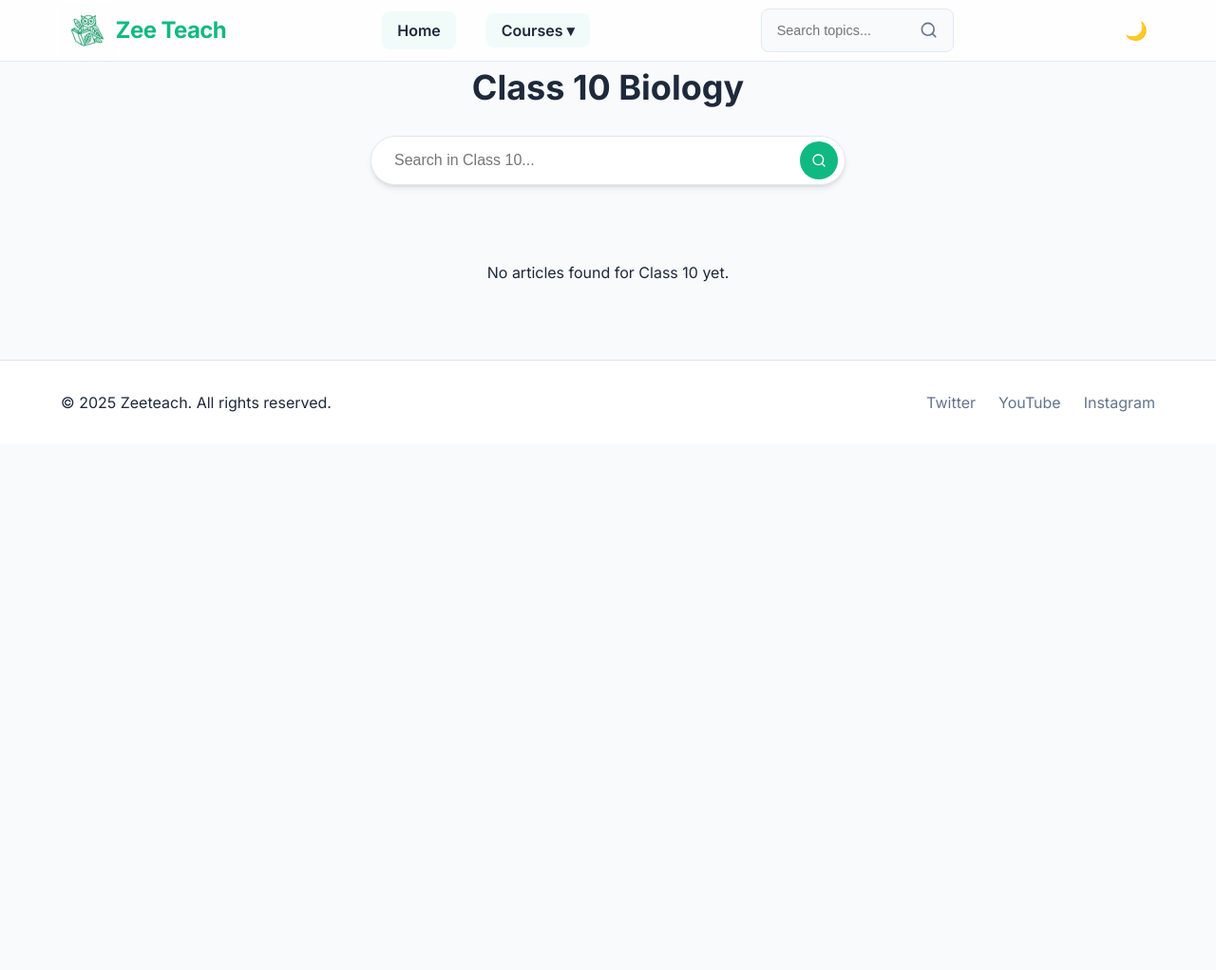
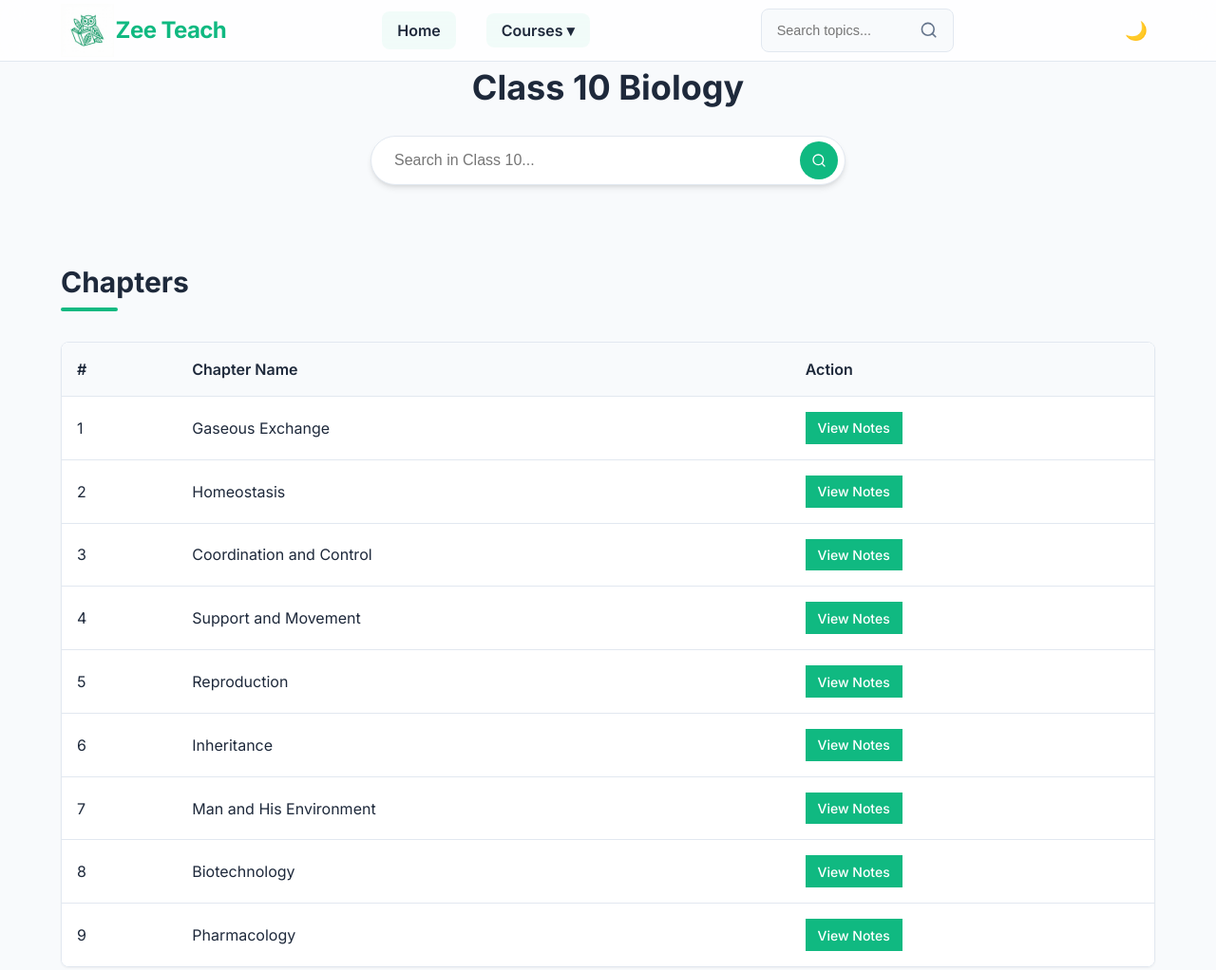
Before and after one commit to zeeteachbio/zeeteachbio, a website built with Vite: page class10.html in a window 1280 px wide. Shown: the top 1022 px of the page at 95% size. Before the commit the page ends 800 px from the top, so only its background shows below. Built offline with nearby package versions, Linux system fonts and the light colour scheme; no server answers.

Commit message:
Add Class 10 chapters table

```diff
--- a/class10.html
+++ b/class10.html
@@ -51,11 +51,76 @@
                     <div class="class-search-container">
                         <input type="text" class="class-search-input" placeholder="Search in Class 10...">
                         <button class="class-search-btn">
-                            <svg class="search-icon-svg" viewBox="0 0 24 24" stroke-linecap="round" stroke-linejoin="round">
+                            <svg class="search-icon-svg" viewBox="0 0 24 24" stroke-linecap="round"
+                                stroke-linejoin="round">
                                 <circle cx="11" cy="11" r="8"></circle>
                                 <line x1="21" y1="21" x2="16.65" y2="16.65"></line>
                             </svg>
                         </button>
+                    </div>
+                </div>
+            </section>
+
+            <section class="section">
+                <div class="container">
+                    <h2 class="section-title-left">Chapters</h2>
+                    <div class="chapter-table-container">
+                        <table class="chapter-table">
+                            <thead>
+                                <tr>
+                                    <th>#</th>
+                                    <th>Chapter Name</th>
+                                    <th>Action</th>
+                                </tr>
+                            </thead>
+                            <tbody>
+                                <tr>
+                                    <td>1</td>
+                                    <td>Gaseous Exchange</td>
+                                    <td><a href="#" class="btn-sm">View Notes</a></td>
+                                </tr>
+                                <tr>
+                                    <td>2</td>
+                                    <td>Homeostasis</td>
+                                    <td><a href="#" class="btn-sm">View Notes</a></td>
+                                </tr>
+                                <tr>
+                                    <td>3</td>
+                                    <td>Coordination and Control</td>
+                                    <td><a href="#" class="btn-sm">View Notes</a></td>
+                                </tr>
+                                <tr>
+                                    <td>4</td>
+                                    <td>Support and Movement</td>
+                                    <td><a href="#" class="btn-sm">View Notes</a></td>
+                                </tr>
+                                <tr>
+                                    <td>5</td>
+                                    <td>Reproduction</td>
+                                    <td><a href="#" class="btn-sm">View Notes</a></td>
+                                </tr>
+                                <tr>
+                                    <td>6</td>
+                                    <td>Inheritance</td>
+                                    <td><a href="#" class="btn-sm">View Notes</a></td>
+                                </tr>
+                                <tr>
+                                    <td>7</td>
+                                    <td>Man and His Environment</td>
+                                    <td><a href="#" class="btn-sm">View Notes</a></td>
+                                </tr>
+                                <tr>
+                                    <td>8</td>
+                                    <td>Biotechnology</td>
+                                    <td><a href="#" class="btn-sm">View Notes</a></td>
+                                </tr>
+                                <tr>
+                                    <td>9</td>
+                                    <td>Pharmacology</td>
+                                    <td><a href="#" class="btn-sm">View Notes</a></td>
+                                </tr>
+                            </tbody>
+                        </table>
                     </div>
                 </div>
             </section>
```
Lines whose indentation alone changed are shown as unchanged.
